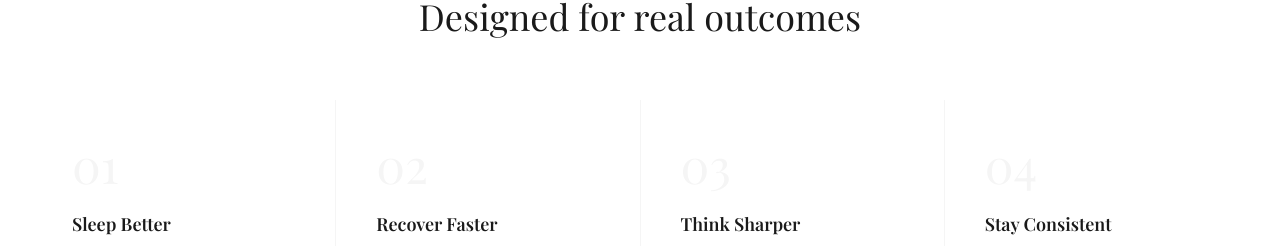
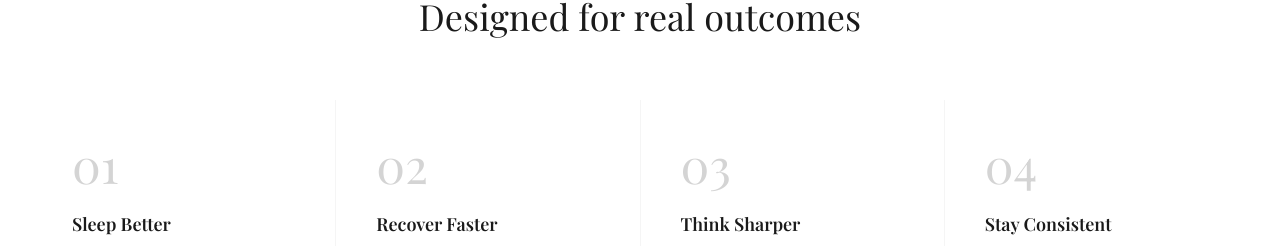
Before and after one commit to quadroitsolution-maker/Narva, a Next.js app: page / in a window 1280 px wide. Shown: the part 2493-2739 px from the top of the page. Built offline with nearby package versions, Linux system fonts and the light colour scheme; no server answers; the database is empty.

Commit message:
style: make outcome numbers darker and more visible for clarity

```diff
--- a/app/page.tsx
+++ b/app/page.tsx
@@ -362,7 +362,7 @@ export default function Home() {
                 { num: '04', title: 'Stay Consistent', desc: 'Non-habit-forming formula supports healthy hormonal patterns long-term without dependency.' },
               ].map((item) => (
                 <div key={item.num} className="bg-white p-10 space-y-5 group hover:bg-neutral-50 transition-colors">
-                  <span className="text-5xl font-light text-neutral-100 font-serif">{item.num}</span>
+                  <span className="text-5xl font-light text-neutral-300 font-serif">{item.num}</span>
                   <h3 className="text-lg font-serif font-semibold text-[#1a1a1a]">{item.title}</h3>
                   <p className="text-sm text-neutral-500 leading-relaxed">{item.desc}</p>
                 </div>
```
